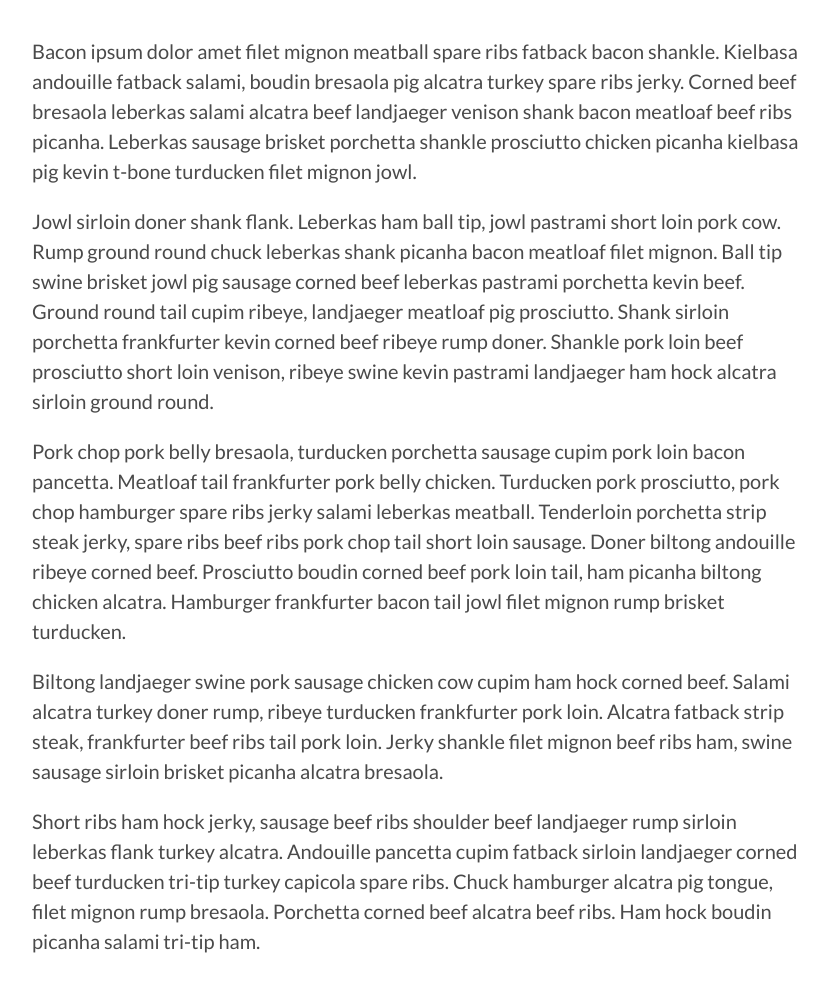
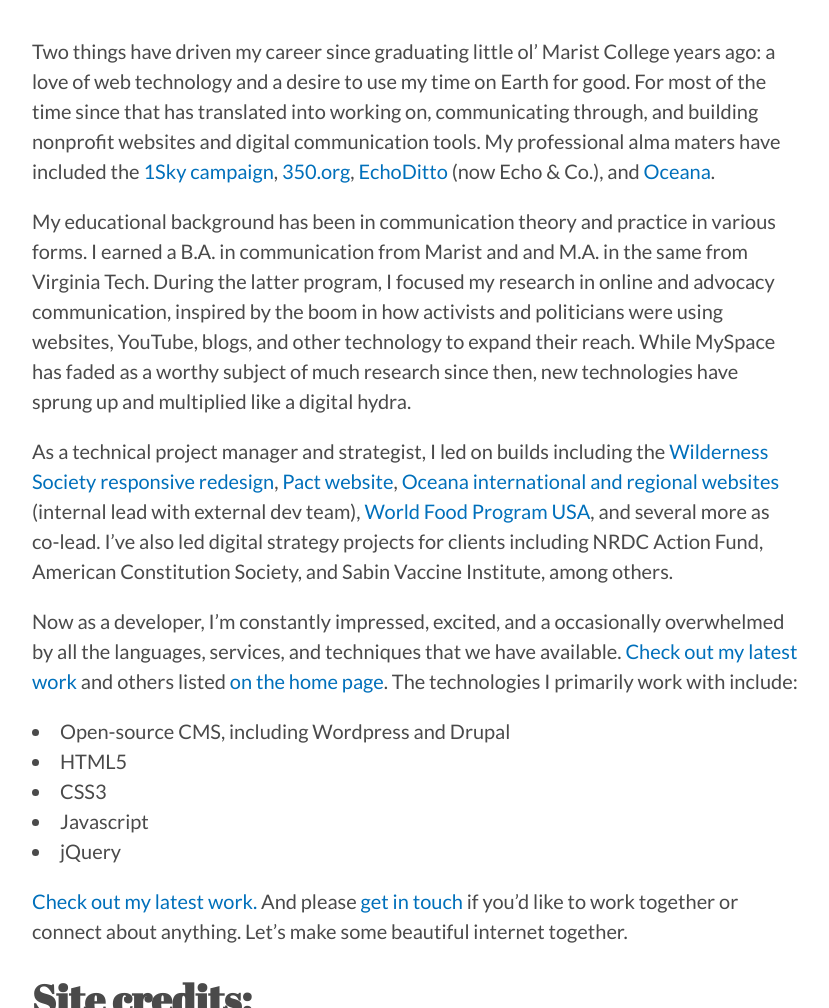
Before and after one commit to Bloc/portfolio-kami, a Jekyll site: the page built from about.md, in a window 1280 px wide and 1400 px high. Shown: the part 392-1400 px from the top of the window, without its empty margins (224-1053 px from the left). Built offline with Jekyll 4.4.1, drawn with Linux system fonts in a browser that asks for light colours; nearby versions of some CDN libraries; some of the changed text lies outside the part shown.

Commit message:
Updated About and baseURL in config;

```diff
--- a/_config.yml
+++ b/_config.yml
@@ -1,6 +1,6 @@
 # SITE CONFIGURATION
-baseurl: "/portfolio-kami" # the subpath of your site, e.g. /blog/
-url: "http://127.0.0.1:4000/portfolio-kami" # the base hostname & protocol for your site
+baseurl: "" # the subpath of your site, e.g. /blog/
+url: "http://127.0.0.1:4000" # the base hostname & protocol for your site
 
 # THEME-SPECIFIC CONFIGURATION
 theme:
@@ -10,7 +10,7 @@
 
   # Header and footer text
   header_text: >
-     <h1>"What's in an H1?" - Bill Shakespeare</h1>
+     <h1>Developer, biker, and DC expat</h1>
      <p>Hola. Let's make the Web better today.</p>
   header_text_feature_image:
   footer_text: >
--- a/about.md
+++ b/about.md
@@ -5,12 +5,23 @@
 feature-img: "img/color.png"
 ---
 
-Bacon ipsum dolor amet filet mignon meatball spare ribs fatback bacon shankle. Kielbasa andouille fatback salami, boudin bresaola pig alcatra turkey spare ribs jerky. Corned beef bresaola leberkas salami alcatra beef landjaeger venison shank bacon meatloaf beef ribs picanha. Leberkas sausage brisket porchetta shankle prosciutto chicken picanha kielbasa pig kevin t-bone turducken filet mignon jowl.
+Two things have driven my career since graduating little ol' Marist College years ago: a love of web technology and a desire to use my time on Earth for good. For most of the time since that has translated into working on, communicating through, and building nonprofit websites and digital communication tools. My professional alma maters have included the [1Sky campaign](http://1sky.org), [350.org](http://350.org), [EchoDitto](https://echo.co) (now Echo & Co.), and [Oceana](http://oceana.org).
 
-Jowl sirloin doner shank flank. Leberkas ham ball tip, jowl pastrami short loin pork cow. Rump ground round chuck leberkas shank picanha bacon meatloaf filet mignon. Ball tip swine brisket jowl pig sausage corned beef leberkas pastrami porchetta kevin beef. Ground round tail cupim ribeye, landjaeger meatloaf pig prosciutto. Shank sirloin porchetta frankfurter kevin corned beef ribeye rump doner. Shankle pork loin beef prosciutto short loin venison, ribeye swine kevin pastrami landjaeger ham hock alcatra sirloin ground round.
+My educational background has been in communication theory and practice in various forms. I earned a B.A. in communication from Marist and and M.A. in the same from Virginia Tech. During the latter program, I focused my research in online and advocacy communication, inspired by the boom in how activists and politicians were using websites, YouTube, blogs, and other technology to expand their reach. While MySpace has faded as a worthy subject of much research since then, new technologies have sprung up and multiplied like a digital hydra.
 
-Pork chop pork belly bresaola, turducken porchetta sausage cupim pork loin bacon pancetta. Meatloaf tail frankfurter pork belly chicken. Turducken pork prosciutto, pork chop hamburger spare ribs jerky salami leberkas meatball. Tenderloin porchetta strip steak jerky, spare ribs beef ribs pork chop tail short loin sausage. Doner biltong andouille ribeye corned beef. Prosciutto boudin corned beef pork loin tail, ham picanha biltong chicken alcatra. Hamburger frankfurter bacon tail jowl filet mignon rump brisket turducken.
+As a technical project manager and strategist, I led on builds including the [Wilderness Society responsive redesign](http://wilderness.org), [Pact website](http://pactworld.org/), [Oceana international and regional websites](http://oceana.org) (internal lead with external dev team), [World Food Program USA](http://wfpusa.org/), and several more as co-lead. I've also led digital strategy projects for clients including NRDC Action Fund, American Constitution Society, and Sabin Vaccine Institute, among others.
 
-Biltong landjaeger swine pork sausage chicken cow cupim ham hock corned beef. Salami alcatra turkey doner rump, ribeye turducken frankfurter pork loin. Alcatra fatback strip steak, frankfurter beef ribs tail pork loin. Jerky shankle filet mignon beef ribs ham, swine sausage sirloin brisket picanha alcatra bresaola.
+Now as a developer, I'm constantly impressed, excited, and a occasionally overwhelmed by all the languages, services, and techniques that we have available. [Check out my latest work](/portfolio/phbpa/) and others listed [on the home page](/). The technologies I primarily work with include:
 
-Short ribs ham hock jerky, sausage beef ribs shoulder beef landjaeger rump sirloin leberkas flank turkey alcatra. Andouille pancetta cupim fatback sirloin landjaeger corned beef turducken tri-tip turkey capicola spare ribs. Chuck hamburger alcatra pig tongue, filet mignon rump bresaola. Porchetta corned beef alcatra beef ribs. Ham hock boudin picanha salami tri-tip ham.
+- Open-source CMS, including Wordpress and Drupal
+- HTML5
+- CSS3
+- Javascript
+- jQuery
+
+[Check out my latest work.](/portfolio/phbpa/) And please [get in touch](/contact) if you'd like to work together or connect about anything. Let's make some beautiful internet together.
+
+## Site credits:
+
+- [Coolors](http://coolors.co/app/): Color palette inspiration for non-designers like me.
+- [Bloc's Kami template](https://github.com/Bloc/portfolio-kami): I've learned much from my Bloc bootcamp and the starter template for this Jekyll site is theirs.
```
